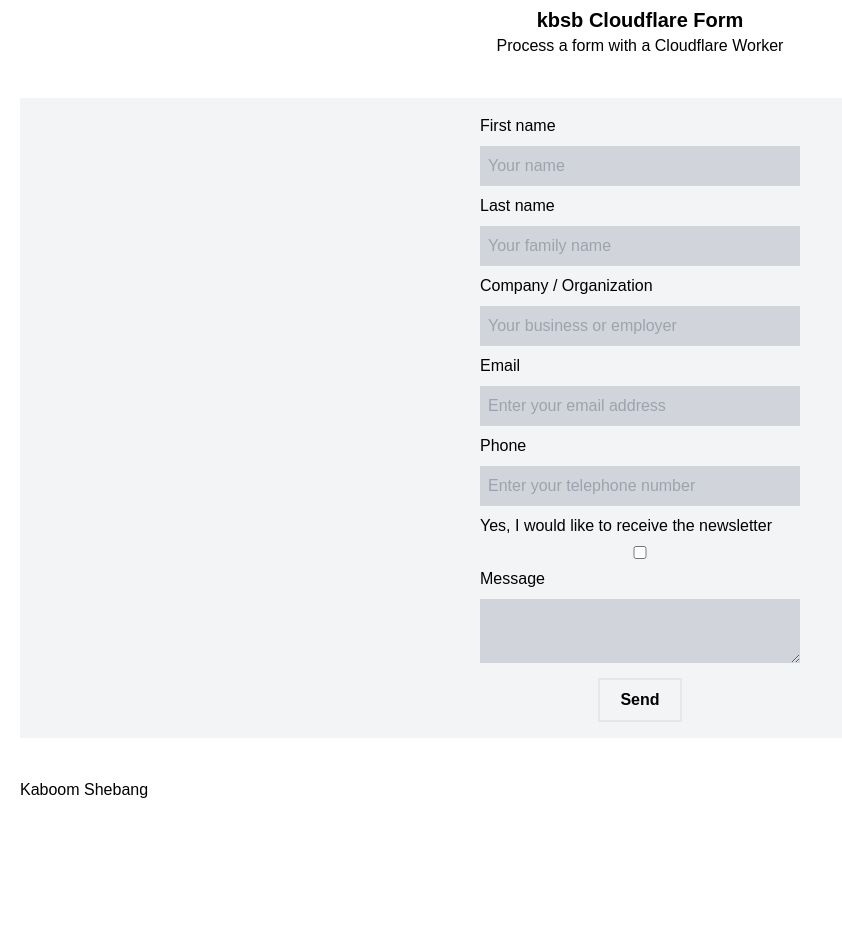
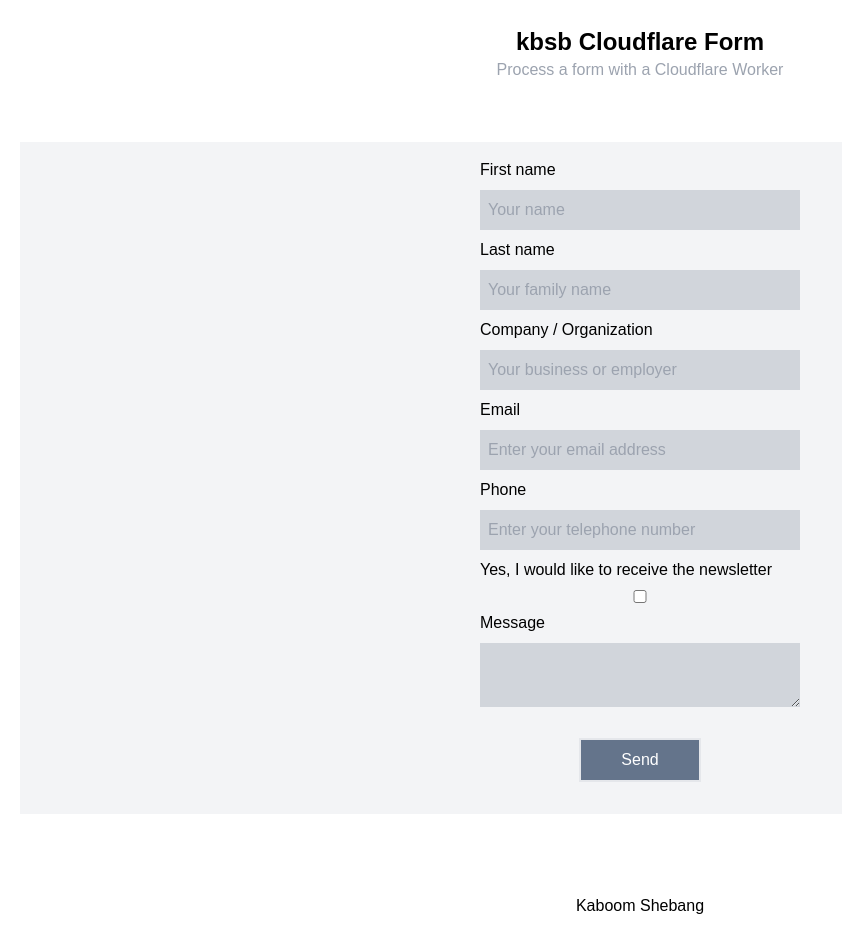
Before and after one commit to wanghaisheng/kbsb-cloudflare-form, a Vue app: page / in a window 1280 px wide. Shown: the part 154-1106 px from the top of the page, without its empty margins (0-842 px from the left). Before the commit the page ends 956 px from the top, so only its background shows below. Built offline with nearby package versions, Linux system fonts and the light colour scheme; a web font is replaced by a local one.

Commit message:
Improve styling

```diff
--- a/src/components/Button.vue
+++ b/src/components/Button.vue
@@ -1,5 +1,7 @@
 <template>
-  <button class="px-5 py-2 font-black border-2">{{ text }}</button>
+  <button class="px-10 py-2 my-4 bg-slate-500 text-white font-medium border-2">
+    {{ text }}
+  </button>
 </template>
 
 <script>
--- a/src/components/Footer.vue
+++ b/src/components/Footer.vue
@@ -1,5 +1,7 @@
 <template>
-  <footer>Kaboom Shebang</footer>
+  <footer class="flex justify-center py-10">
+    <span>Kaboom Shebang </span>
+  </footer>
 </template>
 
 <script>
--- a/src/components/IntroTitle.vue
+++ b/src/components/IntroTitle.vue
@@ -1,7 +1,7 @@
 <template>
-  <section class="text-center">
-    <h1 class="font-bold text-xl">kbsb Cloudflare Form</h1>
-    <h2>Process a form with a Cloudflare Worker</h2>
+  <section class="text-center py-5">
+    <h1 class="font-bold text-2xl">kbsb Cloudflare Form</h1>
+    <h2 class="text-gray-400">Process a form with a Cloudflare Worker</h2>
   </section>
 </template>
 
```
